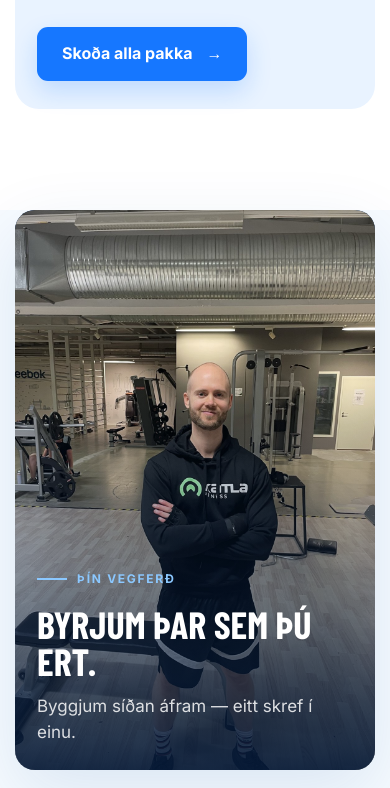
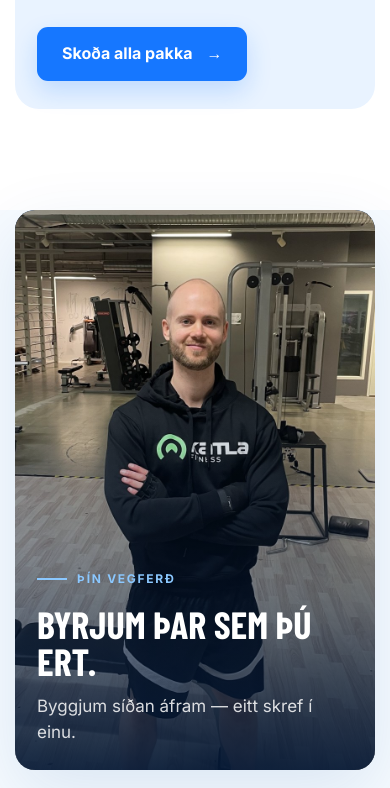
Before and after one commit to starnarpt/einkathjalfun, a website: page einkathjalfun.html in a window 390 px wide. Shown: the part 3576-4364 px from the top of the page. Drawn offline with nearby package versions, Linux system fonts and the light colour scheme; files whose address does not match are found by name; a web font is replaced by a local one.

Commit message:
Herða myndskurð á einkaþjálfunarsíðu

```diff
--- a/styles.css
+++ b/styles.css
@@ -254,7 +254,7 @@ h1 em, h2 em { color: var(--blue); font-style: normal; }
 .training-moment-section { padding-top: 0; background: var(--off-white); }
 .training-moment { position: relative; min-height: 560px; overflow: hidden; border-radius: 26px; background: var(--blue-deep); box-shadow: var(--shadow); }
 .training-moment::after { content: ""; position: absolute; inset: 0; background: linear-gradient(90deg, transparent 42%, rgba(4,24,54,.08) 62%, rgba(4,24,54,.82) 100%); pointer-events: none; }
-.training-moment img { width: 100%; height: 100%; min-height: 560px; display: block; object-fit: cover; object-position: center 68%; }
+.training-moment img { width: 100%; height: 100%; min-height: 560px; display: block; object-fit: cover; object-position: center 72%; transform: scale(1.22); transform-origin: 58% 72%; }
 .training-moment figcaption { position: absolute; z-index: 1; right: clamp(24px,5vw,70px); bottom: clamp(24px,5vw,60px); max-width: 390px; color: white; text-align: right; }
 .training-moment figcaption .eyebrow { justify-content: flex-end; margin-bottom: 18px; }
 .training-moment figcaption strong { display: block; font: 800 clamp(38px,4vw,64px)/.95 var(--display); text-transform: uppercase; }
@@ -368,7 +368,7 @@ footer { padding: 45px 0; background: #061d3b; color: white; }
   .starter-offer-inner { grid-template-columns: 1fr; gap: 30px; }
   .starter-offer-action { align-items: flex-start; }
   .training-moment { min-height: 500px; }
-  .training-moment img { min-height: 500px; object-position: 58% 68%; }
+  .training-moment img { min-height: 500px; object-position: 58% 72%; }
 }
 
 @media (max-width: 620px) {
@@ -431,7 +431,7 @@ footer { padding: 45px 0; background: #061d3b; color: white; }
   .training-moment-section { padding-top: 0; }
   .training-moment { min-height: 560px; border-radius: 20px; }
   .training-moment::after { background: linear-gradient(0deg, rgba(4,24,54,.92) 0%, rgba(4,24,54,.28) 48%, transparent 72%); }
-  .training-moment img { min-height: 560px; object-position: 66% 65%; }
+  .training-moment img { min-height: 560px; object-position: 66% 68%; transform: scale(1.35); transform-origin: 64% 70%; }
   .training-moment figcaption { left: 22px; right: 22px; bottom: 25px; text-align: left; }
   .training-moment figcaption .eyebrow { justify-content: flex-start; }
   .comparison-grid { grid-template-columns: 1fr; }
```
